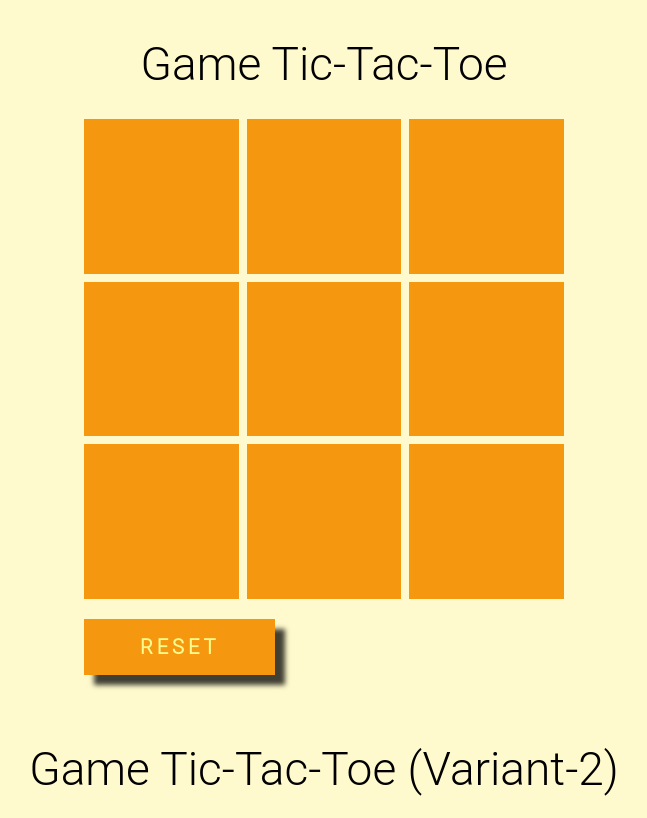
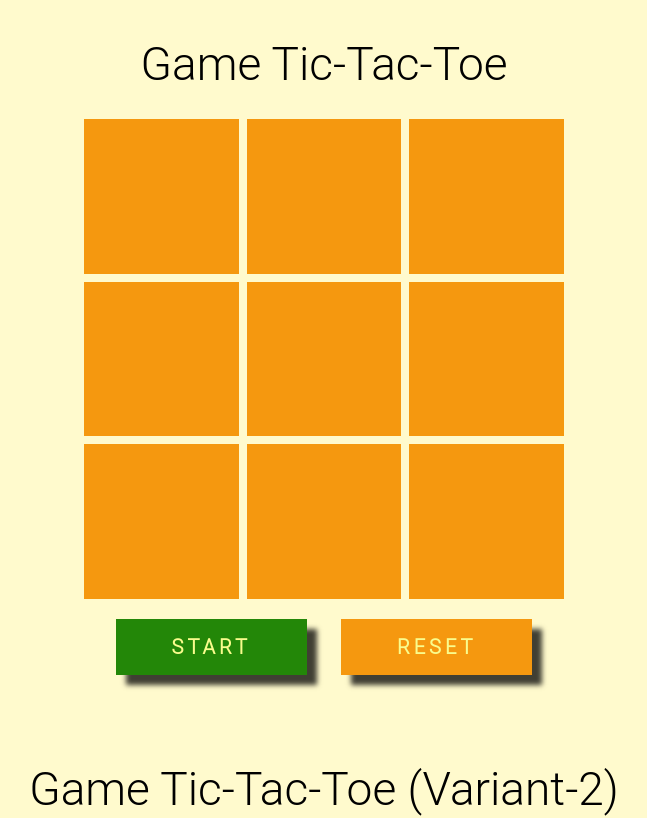
Before and after one commit to ViktoriiaRud/game-tic-tac-toe, a React (Create React App) app: page / in a window 1280 px wide. Shown: the top 818 px of the page, without its empty margins (316-963 px from the left). Built offline with nearby package versions, Linux system fonts and the light colour scheme.

Commit message:
bug-fix all

```diff
--- a/src/components/game/game.styles.ts
+++ b/src/components/game/game.styles.ts
@@ -1,8 +1,10 @@
 import styled from "styled-components";
 
 export const ButtonContainer = styled.div`
-    margin-top: 20px;
+    margin: 20px auto;
     display: flex;
+    flex-direction: row;
+    justify-content: center;
     gap: ${({theme}) => theme.gap.md};
 `;
 
--- a/src/components/gameComponent/gameComponent.tsx
+++ b/src/components/gameComponent/gameComponent.tsx
@@ -49,6 +49,7 @@ export default function GameComponent() {
                         })}
                     </StyledBoardMachine>
                     <ButtonContainer>
+                        <Button variant={'green'} size={'md'} onClick={() => send({type: 'RESET'})}>Start</Button>
                         <Button size={'md'} onClick={() => send({type: 'RESET'})}>Reset</Button>
                     </ButtonContainer>
                     <StyledDraw>
--- a/src/gameMachine.ts
+++ b/src/gameMachine.ts
@@ -24,7 +24,7 @@ export const gameMachine = createMachine(
         initial: 'playing',
         types: {} as {
             context: typeof context;
-            events: { type: 'PLAY'; value: number } | { type: 'RESET' };
+            events: { type: 'PLAY'; value: number } |  { type: 'RESET'} ;
         },
         context,
         states: {
```
